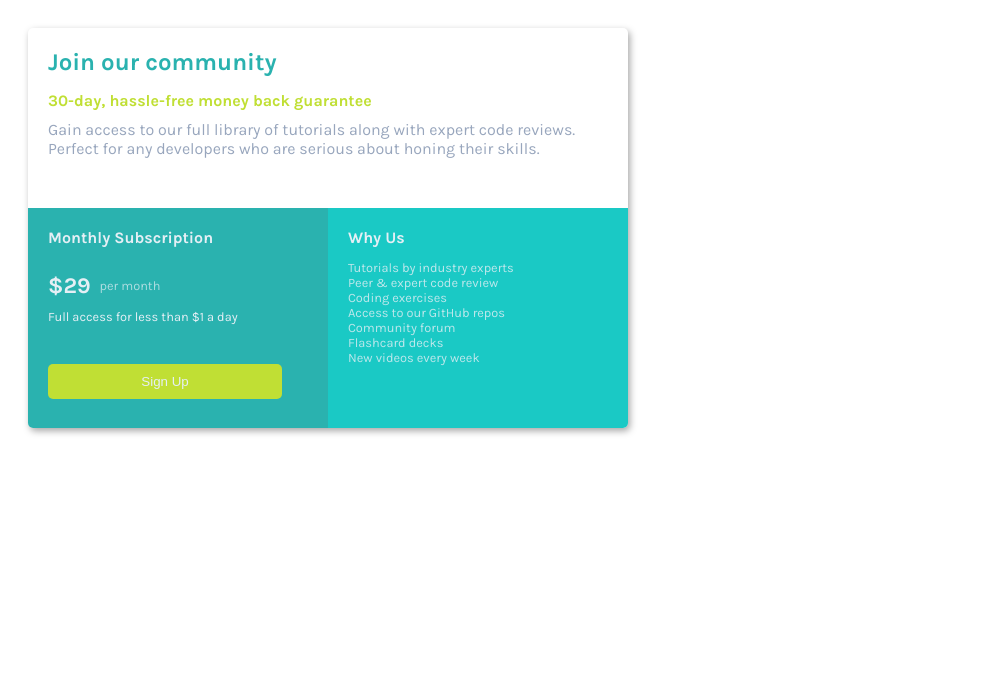
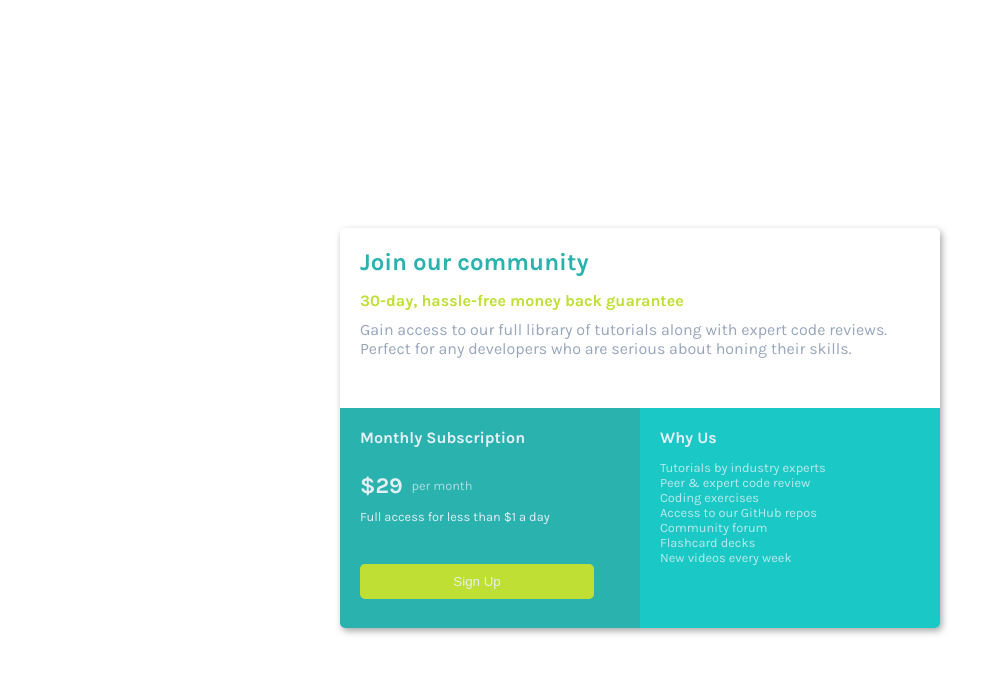
Before and after one commit to CodeRahman/singlepricecomp, a plain HTML site: page index.html in a window 1280 px wide. Shown: the whole page, without its empty margins (0-983 px from the left). Drawn offline with Linux system fonts and the light colour scheme.

Commit message:
Update styles.css

```diff
--- a/styles.css
+++ b/styles.css
@@ -20,6 +20,7 @@ body{
     flex-direction: column;
     justify-content: space-between;
     min-height: 100vh;
+    align-items: center;
 }
 #card{
     width: 600px;
@@ -27,6 +28,10 @@ body{
     box-shadow: 2px 3px 7px 0px rgba(0,0,0,0.35);
     border-radius: 5px;
     overflow: hidden;
+    margin-left: auto;
+    margin-right: auto;
+    margin-top: auto;
+    margin-bottom: auto;
 }
 #top-section{
     width: 100%;
```
